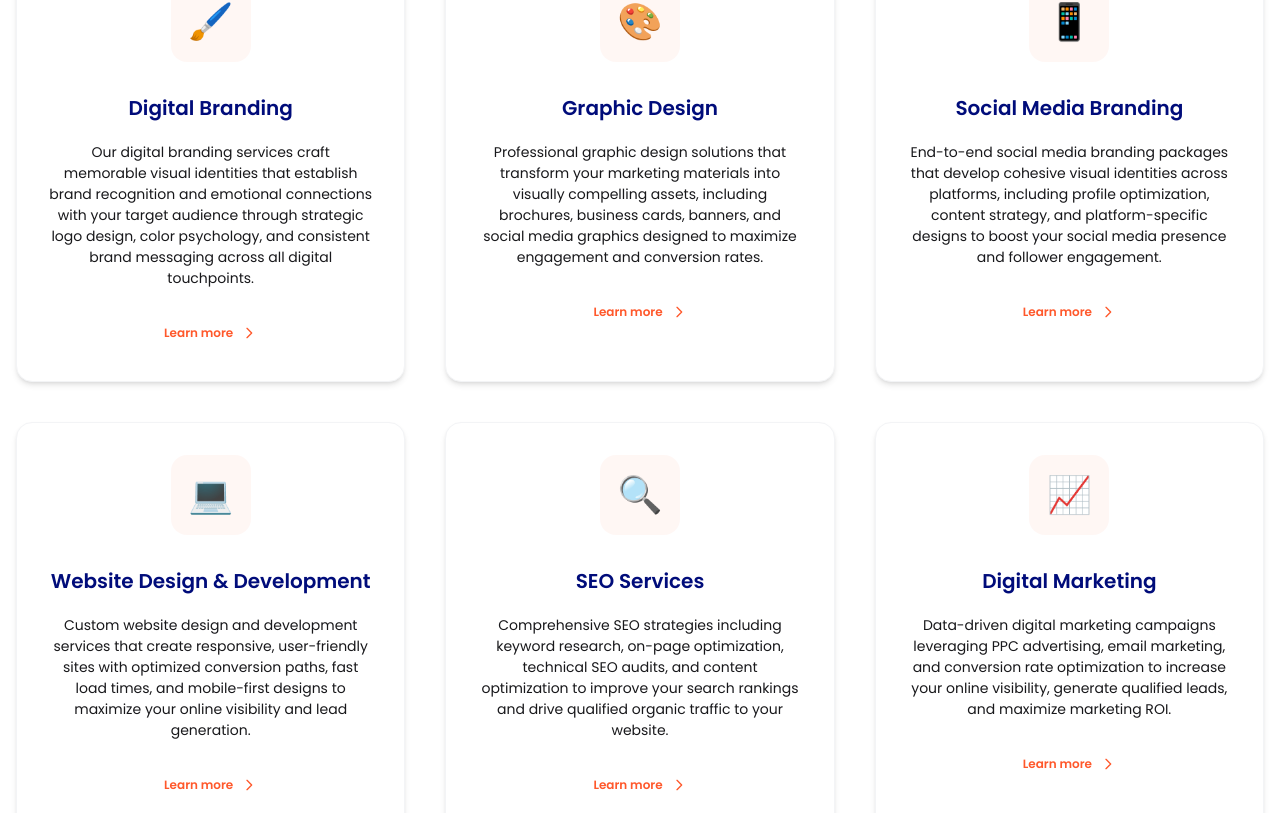
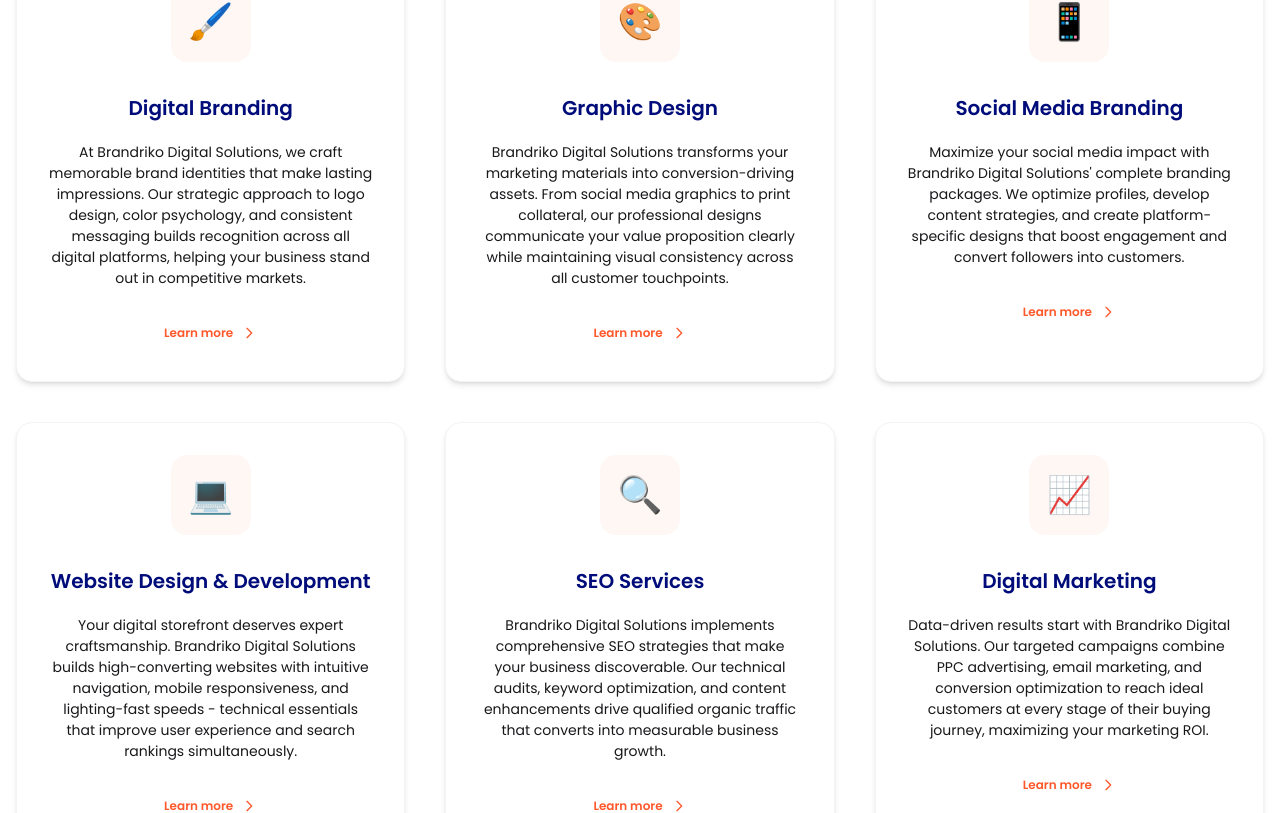
Before and after one commit to matthewkuria/brandriko, a Next.js app: page / in a window 1280 px wide. Shown: the part 2287-3100 px from the top of the page. Built offline with nearby package versions, Linux system fonts and the light colour scheme.

Commit message:
Improve the SEO for the description

```diff
--- a/app/components/NavBar.tsx
+++ b/app/components/NavBar.tsx
@@ -96,7 +96,7 @@
                   d="M4 6h16M4 12h16M4 18h16" />
               </svg>
             </label>
-            <ul tabIndex={0} className="menu menu-sm dropdown-content mt-3 z-[1] p-2 shadow bg-base-100 rounded-box w-52">
+            <ul tabIndex={0} className="menu menu-sm dropdown-content mt-3 z-[1] p-2 shadow bg-base-100 rounded-box w-64">
               {navLinks.map((link) => (
                 <li key={link.name}>
                   {link.subLinks ? (
@@ -105,7 +105,7 @@
                       <ul>
                         {link.subLinks.map((subLink) => (
                           <li key={subLink.name}>
-                            <Link href={subLink.href}>{subLink.name}</Link>
+                            <Link href={subLink.href} className='my-4'>{subLink.name}</Link>
                           </li>
                         ))}
                       </ul>
--- a/app/components/ServicesShowcase.tsx
+++ b/app/components/ServicesShowcase.tsx
@@ -6,23 +6,23 @@
   {
     title: "Digital Branding",
     description:
-      "Our digital branding services craft memorable visual identities that establish brand recognition and emotional connections with your target audience through strategic logo design, color psychology, and consistent brand messaging across all digital touchpoints.",
+      "At Brandriko Digital Solutions, we craft memorable brand identities that make lasting impressions. Our strategic approach to logo design, color psychology, and consistent messaging builds recognition across all digital platforms, helping your business stand out in competitive markets.",
     icon: "🖌️",
     slug: "digital-branding",
-    keywords: ["brand identity", "logo design", "visual branding"],
+    keywords: ["brand identity design", "logo creation", "visual branding strategy"],
   },
   {
     title: "Graphic Design",
     description:
-      "Professional graphic design solutions that transform your marketing materials into visually compelling assets, including brochures, business cards, banners, and social media graphics designed to maximize engagement and conversion rates.",
+      "Brandriko Digital Solutions transforms your marketing materials into conversion-driving assets. From social media graphics to print collateral, our professional designs communicate your value proposition clearly while maintaining visual consistency across all customer touchpoints.",
     icon: "🎨",
     slug: "graphic-design",
-    keywords: ["print design", "marketing materials", "visual content"],
+    keywords: ["marketing materials design", "print media", "visual content creation"],
   },
   {
     title: "Social Media Branding",
     description:
-      "End-to-end social media branding packages that develop cohesive visual identities across platforms, including profile optimization, content strategy, and platform-specific designs to boost your social media presence and follower engagement.",
+      "Maximize your social media impact with Brandriko Digital Solutions' complete branding packages. We optimize profiles, develop content strategies, and create platform-specific designs that boost engagement and convert followers into customers.",
     icon: "📱",
     slug: "social-media",
     keywords: ["social media marketing", "content strategy", "platform branding"],
@@ -30,26 +30,26 @@
   {
     title: "Website Design & Development",
     description:
-      "Custom website design and development services that create responsive, user-friendly sites with optimized conversion paths, fast load times, and mobile-first designs to maximize your online visibility and lead generation.",
+      "Your digital storefront deserves expert craftsmanship. Brandriko Digital Solutions builds high-converting websites with intuitive navigation, mobile responsiveness, and lighting-fast speeds - technical essentials that improve user experience and search rankings simultaneously.",
     icon: "💻",
     slug: "web-design",
-    keywords: ["responsive design", "UX/UI", "conversion optimization"],
+    keywords: ["responsive web design", "UX/UI development", "conversion optimization"],
   },
   {
     title: "SEO Services",
     description:
-      "Comprehensive SEO strategies including keyword research, on-page optimization, technical SEO audits, and content optimization to improve your search rankings and drive qualified organic traffic to your website.",
+      "Brandriko Digital Solutions implements comprehensive SEO strategies that make your business discoverable. Our technical audits, keyword optimization, and content enhancements drive qualified organic traffic that converts into measurable business growth.",
     icon: "🔍",
     slug: "seo",
-    keywords: ["search engine optimization", "keyword strategy", "organic traffic"],
+    keywords: ["search engine optimization", "organic traffic growth", "technical SEO"],
   },
   {
     title: "Digital Marketing",
     description:
-      "Data-driven digital marketing campaigns leveraging PPC advertising, email marketing, and conversion rate optimization to increase your online visibility, generate qualified leads, and maximize marketing ROI.",
+      "Data-driven results start with Brandriko Digital Solutions. Our targeted campaigns combine PPC advertising, email marketing, and conversion optimization to reach ideal customers at every stage of their buying journey, maximizing your marketing ROI.",
     icon: "📈",
     slug: "digital-marketing",
-    keywords: ["PPC advertising", "email campaigns", "lead generation"],
+    keywords: ["PPC management", "email marketing campaigns", "lead generation"],
   },
 ];
 
```
